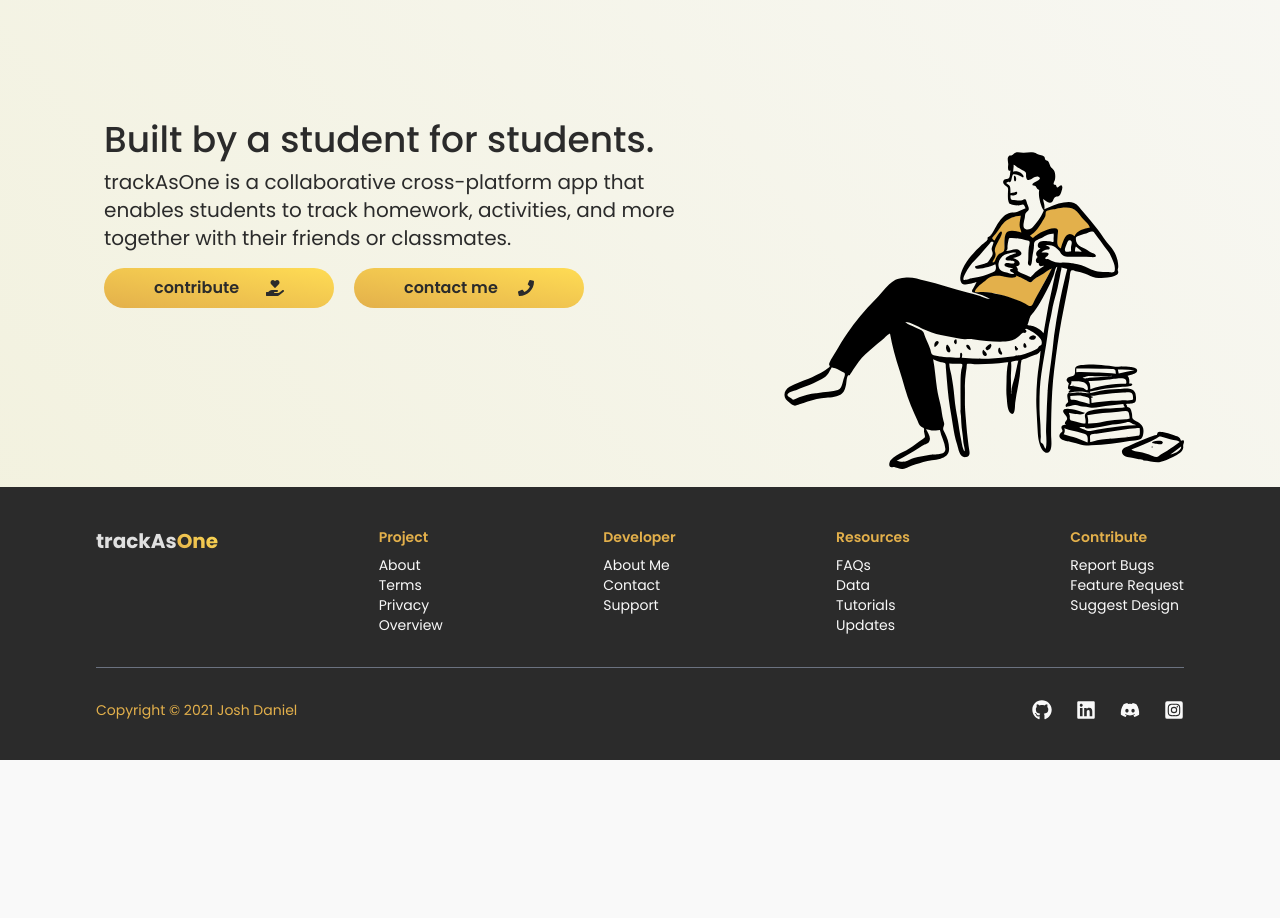
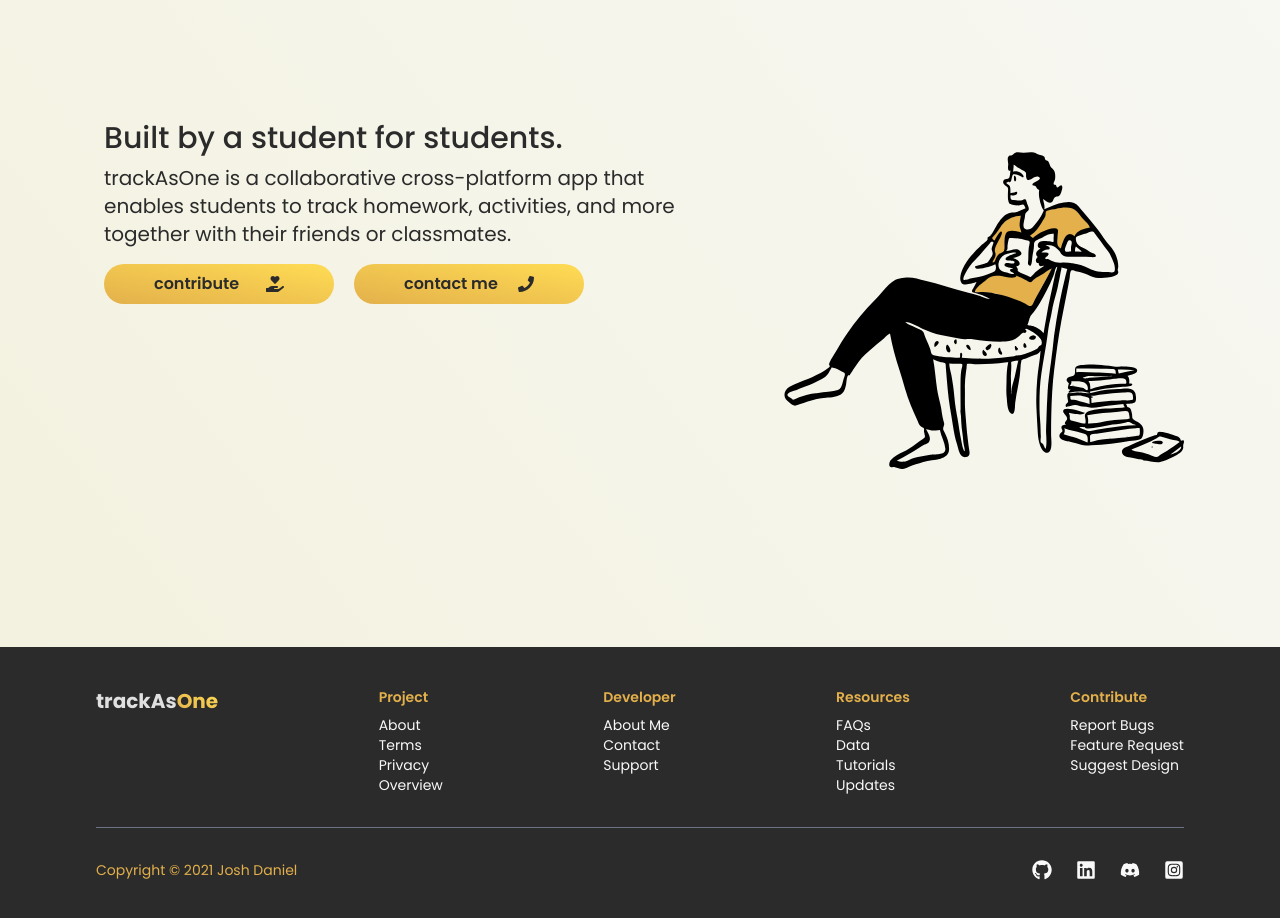
Before and after one commit to joshxfi/track-as-one, a Next.js app: page / in a window 1280 px wide. Shown: the part 740-1658 px from the top of the page. Before the commit the page ends 1500 px from the top, so only its background shows below. Built offline with nearby package versions, Linux system fonts and the light colour scheme; no server answers; the database is empty.

Commit message:
Style: fix minor responsiveness

```diff
--- a/src/components/Welcome.tsx
+++ b/src/components/Welcome.tsx
@@ -29,7 +29,7 @@ export const Welcome: React.FC = () => {
                 />
               </div>
 
-              <h1 className='text-2xl font-semibold lg:font-medium lg:text-3xl'>
+              <h1 className='text-2xl font-semibold lg:font-medium lg:text-3xl lg:w-[500px] xl:w-auto'>
                 Life&apos;s already difficult, don&apos;t make it harder.
               </h1>
 
@@ -51,9 +51,9 @@ export const Welcome: React.FC = () => {
         </div>
       </section>
 
-      <section className='lg:flex lg:justify-between lg:h-[80vh]'>
+      <section className='mx-auto lg:container lg:flex lg:justify-between h-screen mt-36 xs:mt-0'>
         <div className='text-center lg:text-left lg:pl-2'>
-          <h1 className='text-2xl font-semibold lg:font-medium lg:text-4xl'>
+          <h1 className='text-2xl font-semibold lg:font-medium lg:text-3xl'>
             Built by a student for students.
           </h1>
           <p className='mt-2 text-lg lg:w-[490px] xl:w-[600px] xl:text-xl'>
--- a/tailwind.config.js
+++ b/tailwind.config.js
@@ -13,7 +13,8 @@ module.exports = {
       },
 
       screens: {
-        'lg': '1080px'
+        'lg': '1080px',
+        'xs': '400px'
       }
     },
   },
```
